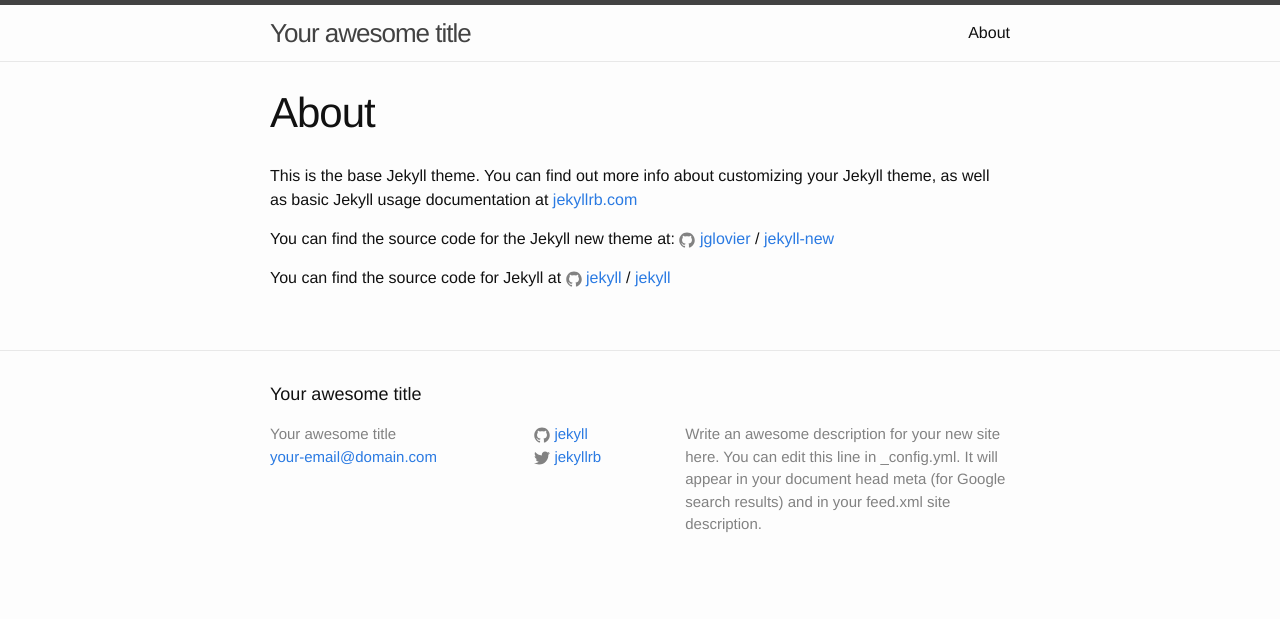
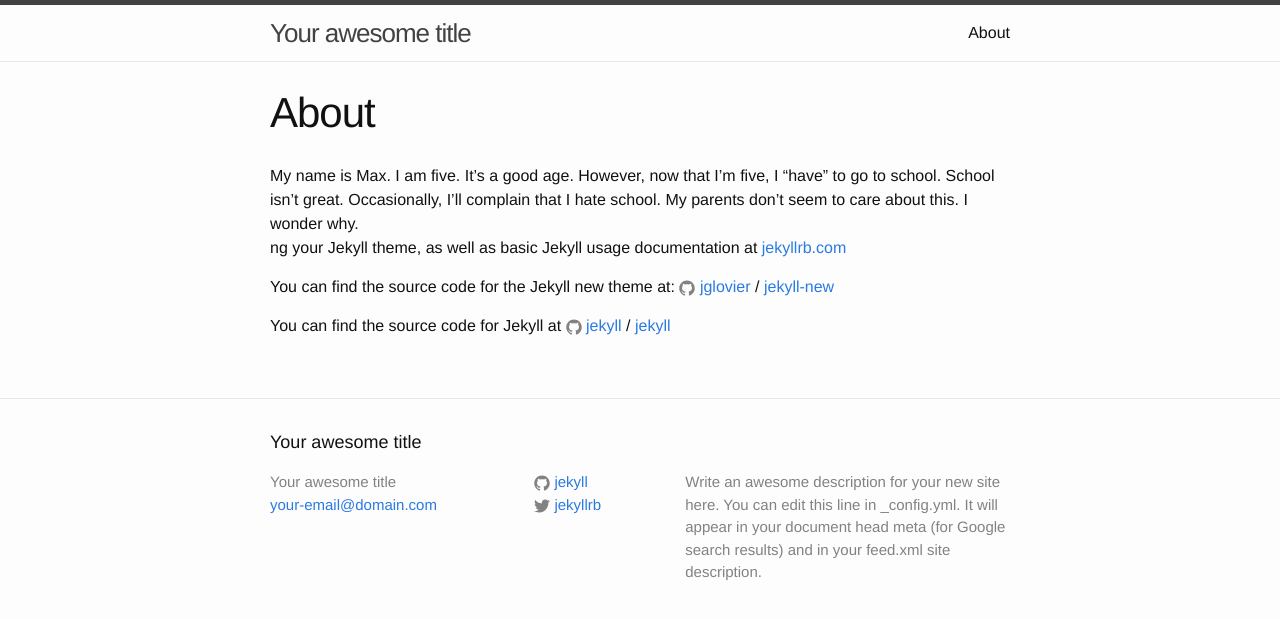
Before and after one commit to Andrewepstein/andrewepstein.github.io, a Jekyll site: the page built from about.md, in a window 1280 px wide. Shown: the top 619 px of the page. Built offline with Jekyll 4.4.1, drawn with Linux system fonts in a browser that asks for light colours.

Commit message:
Update about.md

```diff
--- a/about.md
+++ b/about.md
@@ -4,7 +4,8 @@ title: About
 permalink: /about/
 ---
 
-This is the base Jekyll theme. You can find out more info about customizing your Jekyll theme, as well as basic Jekyll usage documentation at [jekyllrb.com](http://jekyllrb.com/)
+My name is Max.  I am five.  It's a good age.  However, now that I'm five, I "have" to go to school.  School isn't great.  Occasionally, I'll complain that I hate school.  My parents don't seem to care about this.  I wonder why.
+ng your Jekyll theme, as well as basic Jekyll usage documentation at [jekyllrb.com](http://jekyllrb.com/)
 
 You can find the source code for the Jekyll new theme at:
 {% include icon-github.html username="jglovier" %} /
```
